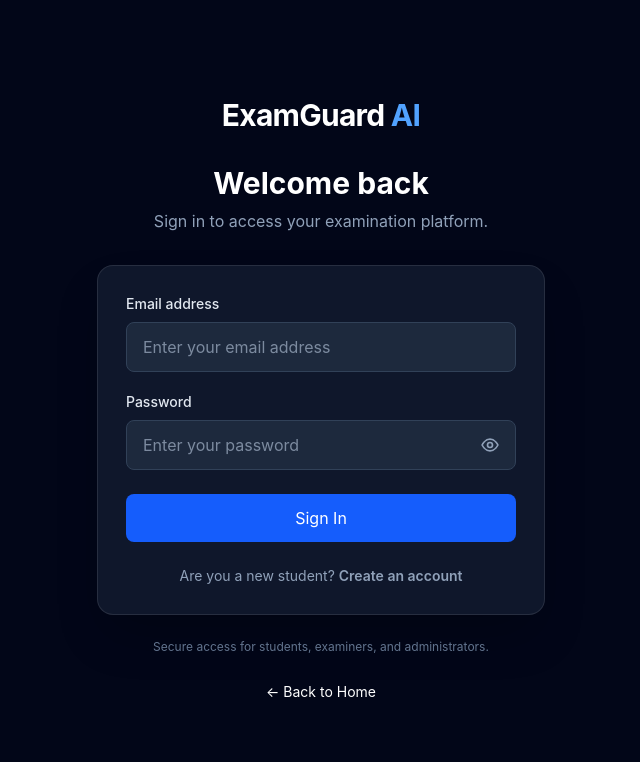
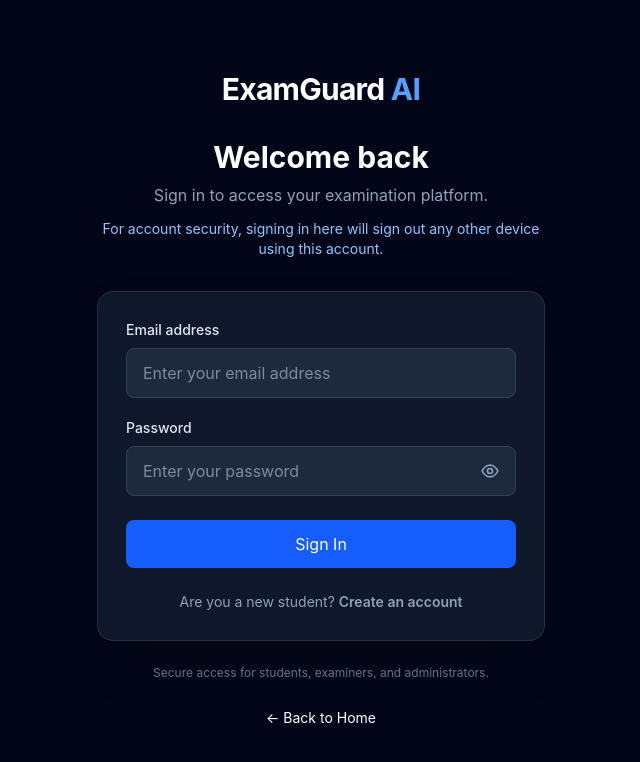
Before and after one commit to CHAITU9999S/examination-ai, a Next.js app in the folder frontend/: page /login in a window 1280 px wide. Shown: the top 762 px of the page, without its empty margins (319-959 px from the left). Built offline with nearby package versions, Linux system fonts and the light colour scheme; no server answers.

Commit message:
Explain one-device sign-in behavior on login page

```diff
--- a/frontend/src/app/login/page.tsx
+++ b/frontend/src/app/login/page.tsx
@@ -130,6 +130,9 @@ export default function LoginPage() {
 
           <p className="mt-2 text-slate-400">
             Sign in to access your examination platform.
+          </p>
+          <p className="mt-3 text-sm text-blue-300">
+            For account security, signing in here will sign out any other device using this account.
           </p>
         </div>
 
```
